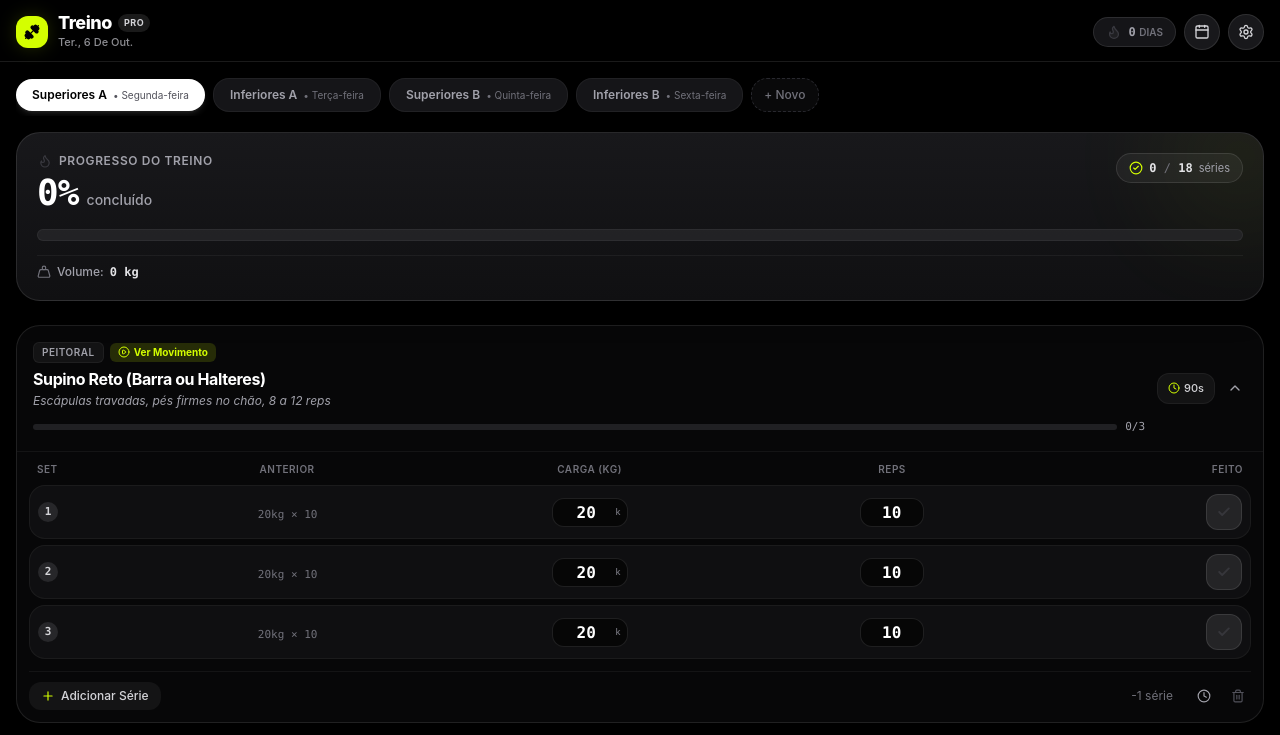
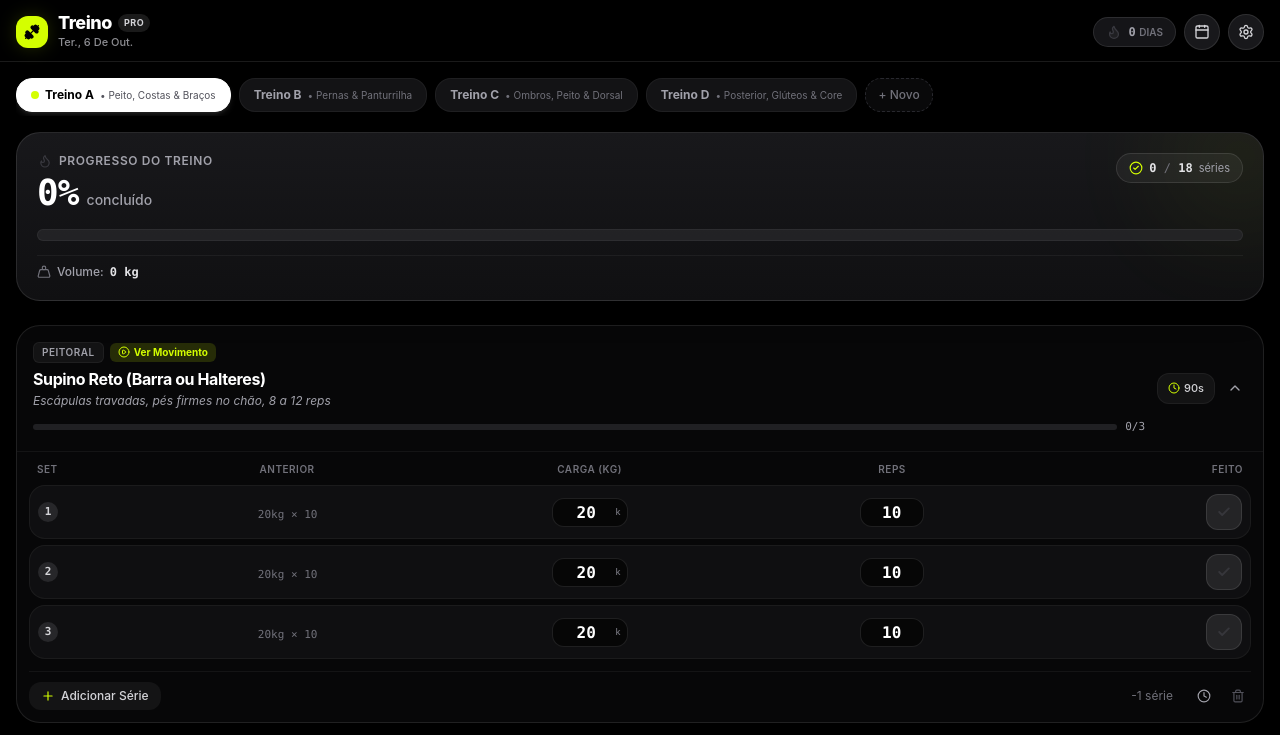
Before and after one commit to andrefarias11/ironflow, a React (Vite) app: page / in a window 1280 px wide. Shown: the top 735 px of the page. Built offline with nearby package versions, Linux system fonts and the light colour scheme.

Commit message:
feat: implementar ciclo contínuo flexivel ABCD com indicacao inteligente de proximo treino e pendencia

```diff
--- a/src/App.tsx
+++ b/src/App.tsx
@@ -39,7 +39,8 @@ export function App() {
     resetToDefault,
     currentStreak,
     streakHistory,
-    isTodayRestDay
+    isTodayRestDay,
+    cycleInfo
   } = useWorkouts();
 
   // Estados dos Modais
@@ -125,6 +126,9 @@ export function App() {
           activeWorkoutId={activeWorkoutId}
           onSelectWorkout={(id) => setActiveWorkoutId(id)}
           onNewWorkout={() => setIsNewWorkoutOpen(true)}
+          completedWorkoutIdsThisWeek={cycleInfo.completedWorkoutIdsThisWeek}
+          nextSuggestedWorkoutId={cycleInfo.nextSuggestedWorkoutId}
+          missedWorkoutPrevWeek={cycleInfo.missedWorkoutPrevWeek}
         />
       </div>
 
--- a/src/components/WorkoutTabs.tsx
+++ b/src/components/WorkoutTabs.tsx
@@ -1,38 +1,84 @@
 import React from 'react';
 import { Workout } from '../types/workout';
+import { Check, Sparkles, ArrowRight } from 'lucide-react';
 
 interface WorkoutTabsProps {
   workouts: Workout[];
   activeWorkoutId: string;
   onSelectWorkout: (id: string) => void;
   onNewWorkout: () => void;
+  completedWorkoutIdsThisWeek?: Set<string>;
+  nextSuggestedWorkoutId?: string;
+  missedWorkoutPrevWeek?: Workout | null;
 }
 
 export const WorkoutTabs: React.FC<WorkoutTabsProps> = ({
   workouts,
   activeWorkoutId,
   onSelectWorkout,
-  onNewWorkout
+  onNewWorkout,
+  completedWorkoutIdsThisWeek = new Set(),
+  nextSuggestedWorkoutId = '',
+  missedWorkoutPrevWeek = null
 }) => {
   return (
-    <div className="px-4 py-1">
+    <div className="px-4 py-1 space-y-2">
+      {/* Banner de sugestão inteligente caso tenha ficado um treino pendente da semana passada */}
+      {missedWorkoutPrevWeek && !completedWorkoutIdsThisWeek.has(missedWorkoutPrevWeek.id) && (
+        <div className="p-2.5 px-3 rounded-2xl bg-gradient-to-r from-amber-500/15 to-orange-500/10 border border-amber-500/25 flex items-center justify-between text-xs animate-fadeIn">
+          <div className="flex items-center gap-2">
+            <Sparkles className="w-3.5 h-3.5 text-amber-400 shrink-0" />
+            <span className="text-zinc-200 text-[11px] leading-tight">
+              Semana passada faltou <strong className="text-amber-300 font-bold">{missedWorkoutPrevWeek.name}</strong> ({missedWorkoutPrevWeek.category}). Quer começar por ele?
+            </span>
+          </div>
+          <button
+            onClick={() => onSelectWorkout(missedWorkoutPrevWeek.id)}
+            className="shrink-0 ml-2 px-2.5 py-1 rounded-xl bg-amber-400 text-black font-bold text-[10px] flex items-center gap-1 active:scale-95 transition-all shadow-sm"
+          >
+            <span>Fazer</span>
+            <ArrowRight className="w-3 h-3" />
+          </button>
+        </div>
+      )}
+
+      {/* Rotação Contínua de Treinos Base */}
       <div className="flex items-center gap-2 overflow-x-auto no-scrollbar py-1">
         {workouts.map(w => {
           const isActive = w.id === activeWorkoutId;
+          const isDoneThisWeek = completedWorkoutIdsThisWeek.has(w.id);
+          const isSuggested = w.id === nextSuggestedWorkoutId && !isDoneThisWeek;
+
           return (
             <button
               key={w.id}
               onClick={() => onSelectWorkout(w.id)}
-              className={`flex-shrink-0 px-4 py-2 rounded-2xl text-xs font-semibold transition-all duration-200 active:scale-95 ${
+              className={`flex-shrink-0 px-3.5 py-2 rounded-2xl text-xs font-semibold transition-all duration-200 active:scale-95 relative border ${
                 isActive
-                  ? 'bg-white text-black shadow-md shadow-white/10'
-                  : 'bg-zinc-900/90 text-zinc-400 hover:text-zinc-200 hover:bg-zinc-850 border border-white/5'
+                  ? 'bg-white text-black shadow-md shadow-white/10 border-white'
+                  : isSuggested
+                  ? 'bg-zinc-900/90 text-zinc-100 border-ios-accent/50 hover:bg-zinc-850'
+                  : 'bg-zinc-900/80 text-zinc-400 hover:text-zinc-200 hover:bg-zinc-850 border-white/5'
               }`}
             >
               <div className="flex items-center gap-1.5">
-                <span>{w.name}</span>
+                {/* Indicador de Feito na Semana */}
+                {isDoneThisWeek ? (
+                  <span className={`w-4 h-4 rounded-full flex items-center justify-center text-[10px] ${
+                    isActive ? 'bg-black text-white' : 'bg-ios-accentGreen text-black'
+                  }`}>
+                    <Check className="w-2.5 h-2.5 stroke-[3]" />
+                  </span>
+                ) : isSuggested ? (
+                  <span className="w-2 h-2 rounded-full bg-ios-accent animate-pulse" />
+                ) : null}
+
+                <span className="font-bold">{w.name}</span>
+
                 {w.category && (
-                  <span className={`text-[10px] font-normal ${isActive ? 'text-zinc-600' : 'text-zinc-500'}`}>
+                  <span className={`text-[10px] font-normal truncate max-w-[130px] ${
+                    isActive ? 'text-zinc-600' : isSuggested ? 'text-zinc-300' : 'text-zinc-500'
+                  }`}>
                     • {w.category}
                   </span>
                 )}
--- a/src/data/defaultWorkouts.ts
+++ b/src/data/defaultWorkouts.ts
@@ -3,8 +3,8 @@ import { Workout } from '../types/workout';
 export const DEFAULT_WORKOUTS: Workout[] = [
   {
     id: 'workout-upper-a',
-    name: 'Superiores A',
-    category: 'Segunda-feira',
+    name: 'Treino A',
+    category: 'Peito, Costas & Braços',
     description: 'Foco em força e hipertrofia: peito, costas, deltoides e braços',
     exercises: [
       {
@@ -203,8 +203,8 @@ export const DEFAULT_WORKOUTS: Workout[] = [
   },
   {
     id: 'workout-lower-a',
-    name: 'Inferiores A',
-    category: 'Terça-feira',
+    name: 'Treino B',
+    category: 'Pernas & Panturrilha',
     description: 'Quadríceps dominante, posteriores e panturrilha',
     exercises: [
       {
@@ -366,8 +366,8 @@ export const DEFAULT_WORKOUTS: Workout[] = [
   },
   {
     id: 'workout-upper-b',
-    name: 'Superiores B',
-    category: 'Quinta-feira',
+    name: 'Treino C',
+    category: 'Ombros, Peito & Dorsal',
     description: 'Variação de estímulo: peitoral inclinado, remada unilateral e deltoide lateral',
     exercises: [
       {
@@ -555,8 +555,8 @@ export const DEFAULT_WORKOUTS: Workout[] = [
   },
   {
     id: 'workout-lower-b',
-    name: 'Inferiores B',
-    category: 'Sexta-feira',
+    name: 'Treino D',
+    category: 'Posterior, Glúteos & Core',
     description: 'Cadeia posterior dominante, unilateral e core',
     exercises: [
       {
--- a/src/hooks/useWorkouts.ts
+++ b/src/hooks/useWorkouts.ts
@@ -1,7 +1,7 @@
 import { useState, useEffect, useMemo } from 'react';
 import { Workout, Exercise, ExerciseSet, WorkoutHistoryEntry, UserPreferences } from '../types/workout';
 import { DEFAULT_WORKOUTS } from '../data/defaultWorkouts';
-import { DayActivity, calculateStreak, formatDateToKey, isScheduledRestDay } from '../utils/streak';
+import { DayActivity, calculateStreak, formatDateToKey, isScheduledRestDay, getWeekRange, getPreviousWeekRange } from '../utils/streak';
 
 const STORAGE_KEYS = {
   WORKOUTS: 'treino_app_workouts_upper_lower_v3',
@@ -171,6 +171,53 @@ export function useWorkouts() {
       });
     }
   }, [progress.percentage, progress.completedSets, progress.totalSets]);
+
+  // Análise Inteligente do Ciclo Semanal e Rotação Contínua
+  const cycleInfo = useMemo(() => {
+    const { start: weekStart, end: weekEnd } = getWeekRange(new Date());
+    const { start: prevWeekStart, end: prevWeekEnd } = getPreviousWeekRange(new Date());
+
+    // Treinos concluídos na semana atual (pelo histórico)
+    const thisWeekHistory = history.filter(h => {
+      const d = new Date(h.completedAt);
+      return d >= weekStart && d <= weekEnd;
+    });
+
+    const completedWorkoutIdsThisWeek = new Set(thisWeekHistory.map(h => h.workoutId));
+
+    // Treinos concluídos na semana anterior
+    const prevWeekHistory = history.filter(h => {
+      const d = new Date(h.completedAt);
+      return d >= prevWeekStart && d <= prevWeekEnd;
+    });
+    const completedWorkoutIdsPrevWeek = new Set(prevWeekHistory.map(h => h.workoutId));
+
+    // Identificar qual treino ficou pendente na semana passada (se treinou pelo menos 1 vez)
+    let missedWorkoutPrevWeek: Workout | null = null;
+    if (prevWeekHistory.length > 0 && prevWeekHistory.length < workouts.length) {
+      const missed = workouts.find(w => !completedWorkoutIdsPrevWeek.has(w.id));
+      if (missed) {
+        missedWorkoutPrevWeek = missed;
+      }
+    }
+
+    // Identificar o Próximo Treino Sugerido na Fila Contínua
+    // 1) Primeiro, procura o primeiro treino do ciclo que ainda NÃO foi feito nesta semana
+    let nextSuggestedWorkout = workouts.find(w => !completedWorkoutIdsThisWeek.has(w.id));
+
+    // 2) Se todos já foram feitos nesta semana, sugere o primeiro do ciclo ou o que faz mais tempo
+    if (!nextSuggestedWorkout && workouts.length > 0) {
+      nextSuggestedWorkout = workouts[0];
+    }
+
+    return {
+      completedWorkoutIdsThisWeek,
+      nextSuggestedWorkoutId: nextSuggestedWorkout ? nextSuggestedWorkout.id : '',
+      missedWorkoutPrevWeek,
+      completedCountThisWeek: completedWorkoutIdsThisWeek.size,
+      totalCycleWorkouts: workouts.length
+    };
+  }, [history, workouts]);
 
   const currentStreak = useMemo(() => {
     return calculateStreak(streakHistory);
@@ -421,6 +468,7 @@ export function useWorkouts() {
     resetToDefault,
     currentStreak,
     streakHistory,
-    isTodayRestDay
+    isTodayRestDay,
+    cycleInfo
   };
 }
--- a/src/utils/streak.ts
+++ b/src/utils/streak.ts
@@ -27,7 +27,34 @@ export function formatDateToKey(d: Date): string {
   return `${year}-${month}-${day}`;
 }
 
-// Calcula o streak retroativo a partir de hoje
+export function getWeekRange(date: Date = new Date()): { start: Date; end: Date; startKey: string; endKey: string } {
+  const d = new Date(date);
+  const day = d.getDay();
+  const diffToMonday = day === 0 ? -6 : 1 - day;
+  const monday = new Date(d);
+  monday.setDate(d.getDate() + diffToMonday);
+  monday.setHours(0, 0, 0, 0);
+
+  const sunday = new Date(monday);
+  sunday.setDate(monday.getDate() + 6);
+  sunday.setHours(23, 59, 59, 999);
+
+  return {
+    start: monday,
+    end: sunday,
+    startKey: formatDateToKey(monday),
+    endKey: formatDateToKey(sunday)
+  };
+}
+
+export function getPreviousWeekRange(date: Date = new Date()): { start: Date; end: Date; startKey: string; endKey: string } {
+  const currentMonday = getWeekRange(date).start;
+  const prevMonday = new Date(currentMonday);
+  prevMonday.setDate(currentMonday.getDate() - 7);
+  return getWeekRange(prevMonday);
+}
+
+// Calcula o streak retroativo a partir de hoje permitindo dias de folga normais
 export function calculateStreak(history: Record<string, DayActivity>, todayDate: Date = new Date()): number {
   let streak = 0;
   const checkDate = new Date(todayDate);
@@ -36,7 +63,7 @@ export function calculateStreak(history: Record<string, DayActivity>, todayDate:
   const todayKey = formatDateToKey(checkDate);
   const todayActivity = history[todayKey];
 
-  // Se treinou hoje (fez pelo menos alguma porcentagem relevante, ex: > 0%), conta hoje
+  // Se treinou hoje, conta hoje
   if (todayActivity && todayActivity.percentage > 0) {
     streak += 1;
   }
@@ -44,21 +71,22 @@ export function calculateStreak(history: Record<string, DayActivity>, todayDate:
   // Volta dia por dia no passado
   checkDate.setDate(checkDate.getDate() - 1);
 
-  // Percorre até 90 dias atrás
+  // Percorre até 90 dias atrás com tolerância de até 2 dias consecutivos sem quebrar se forem descanso
+  let consecutiveRestDays = 0;
+
   for (let i = 0; i < 90; i++) {
     const key = formatDateToKey(checkDate);
-    const isRest = isScheduledRestDay(checkDate);
     const activity = history[key];
 
     if (activity && activity.percentage > 0) {
-      // Treinou neste dia
       streak += 1;
-    } else if (isRest) {
-      // Dia de descanso programado (quarta ou fds): NÃO quebra o streak!
-      // Apenas continua verificando os dias anteriores
+      consecutiveRestDays = 0;
     } else {
-      // Era um dia de treino obrigatório (Seg, Ter, Qui, Sex) e não treinou: quebra a sequência
-      break;
+      consecutiveRestDays += 1;
+      // Permite até 2 dias de descanso consecutivos (ex: fim de semana ou folga entre treinos) sem quebrar
+      if (consecutiveRestDays > 2) {
+        break;
+      }
     }
 
     checkDate.setDate(checkDate.getDate() - 1);
```
Also changed, not shown: src/components/StreakFlame.tsx (+4 -4 lines).
